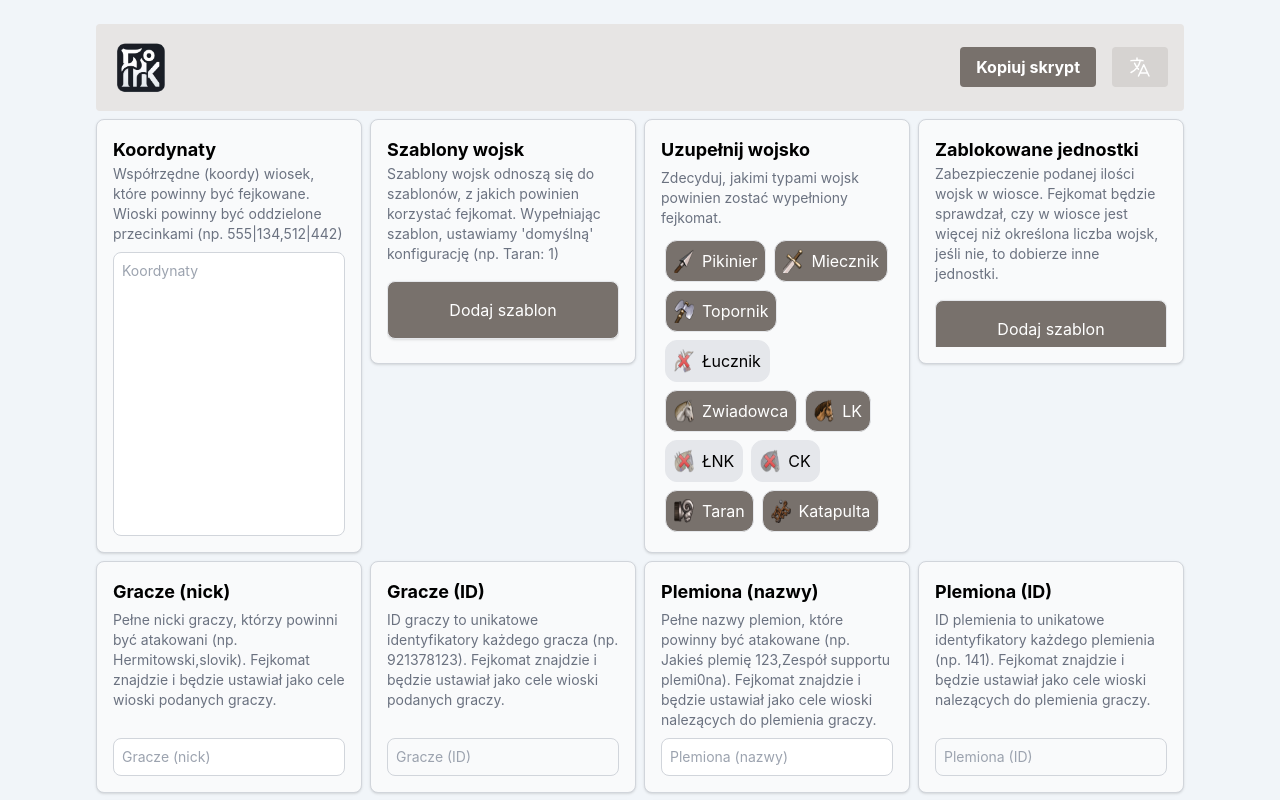
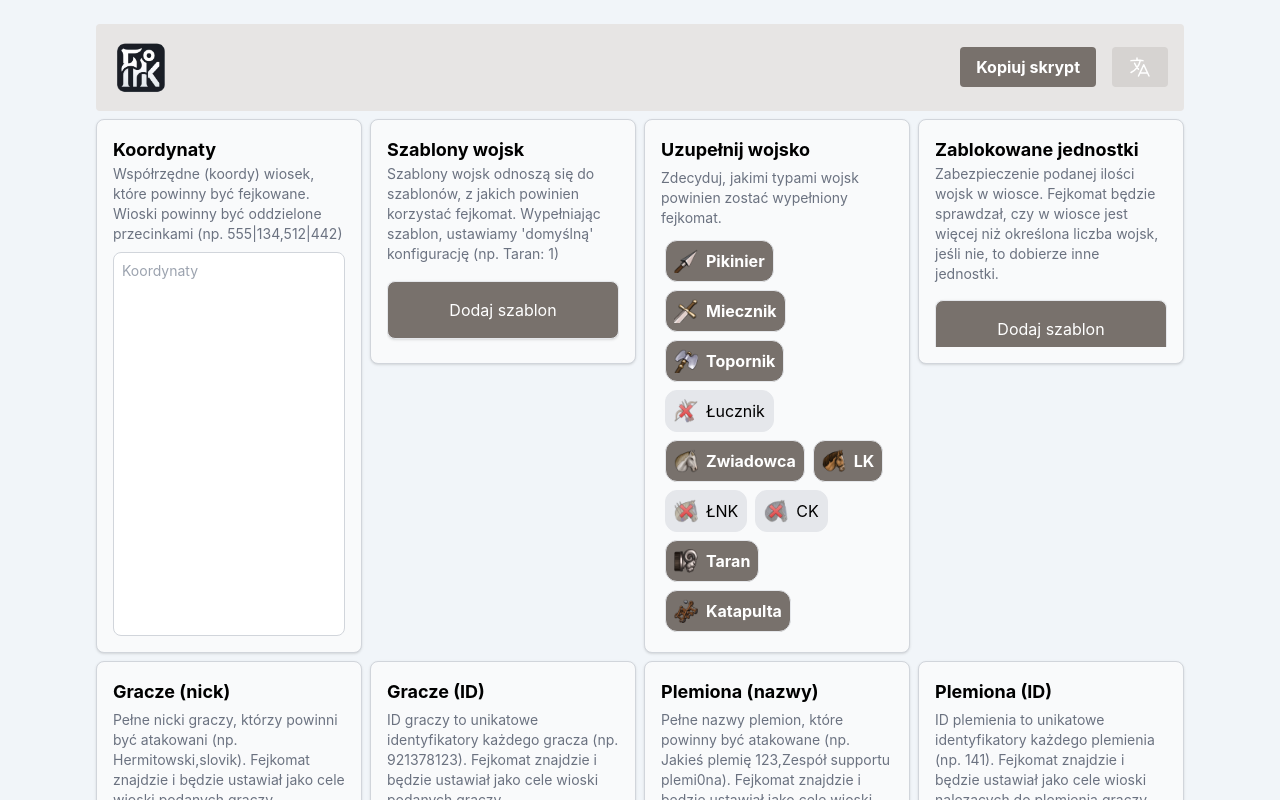
Before and after one commit to krystianslowik/Hermitowski-Fejkomat-Generator, a React (Create React App) app: page / in a window 1280 px wide. Shown: the top 800 px of the page. Built offline with nearby package versions, Linux system fonts and the light colour scheme.

Commit message:
(issue) fill troops image issue

```diff
--- a/src/components/UI/Inputs/FillTroops.tsx
+++ b/src/components/UI/Inputs/FillTroops.tsx
@@ -71,15 +71,26 @@ export const FillTroopsInput = ({
             onClick={() => handleTroopClick(troop)}
           >
             {selectedTroops.includes(troop) ? (
-              <img src={troopIcons[troop]} alt={i18n(troop)} width={20} />
+              <>
+                <img
+                  src={troopIcons[troop]}
+                  alt={i18n(troop)}
+                  width={24}
+                  height={24}
+                />
+                <span className="ml-2 font-bold">{i18n(troop)}</span>
+              </>
             ) : (
-              <img
-                src={troopIconsBlocked[troop]}
-                alt={i18n(troop)}
-                width={20}
-              />
+              <>
+                <img
+                  src={troopIconsBlocked[troop]}
+                  alt={i18n(troop)}
+                  height={24}
+                  width={24}
+                />
+                <span className="ml-2">{i18n(troop)}</span>
+              </>
             )}
-            <span className="ml-2">{i18n(troop)}</span>
           </div>
         ))}
       </div>
```
